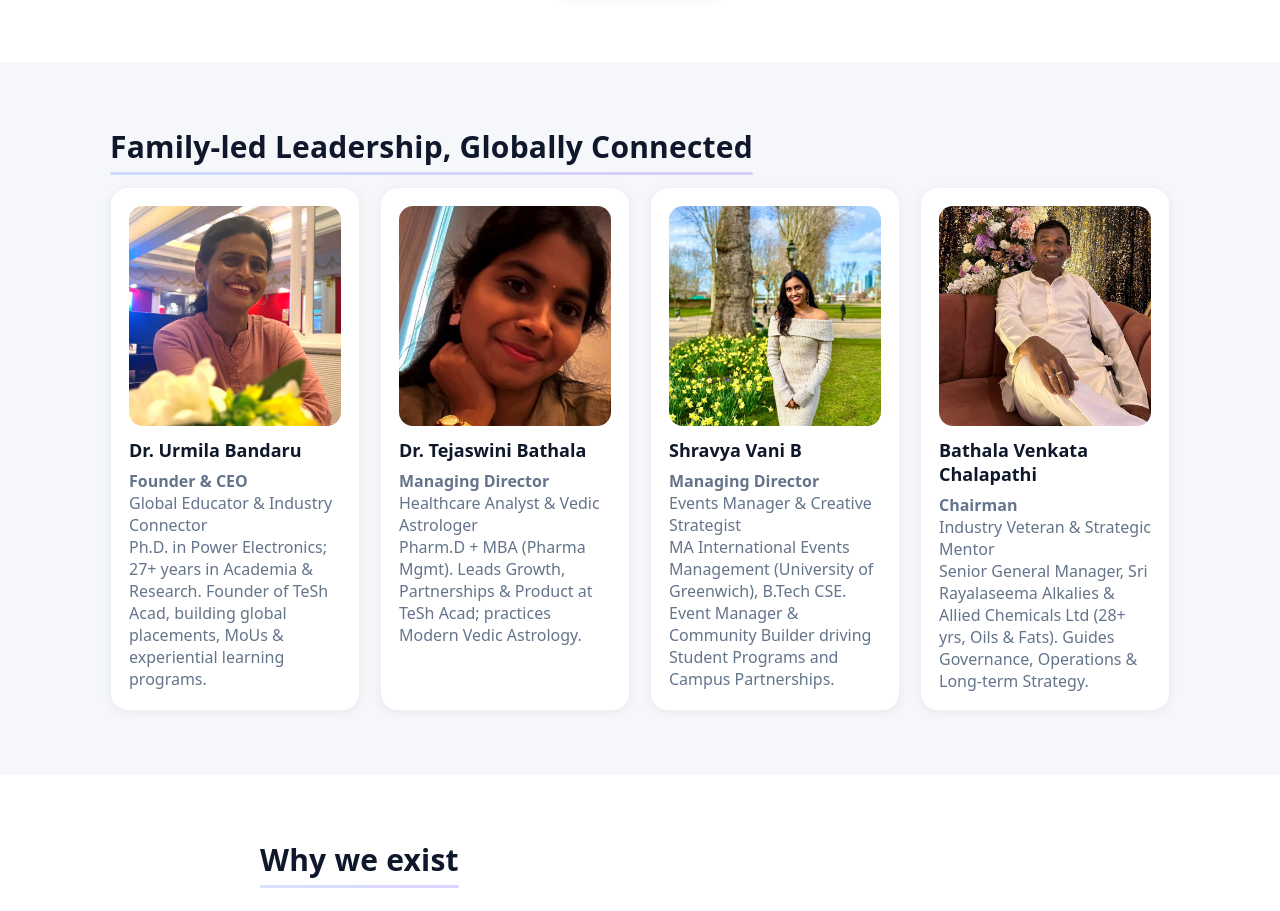
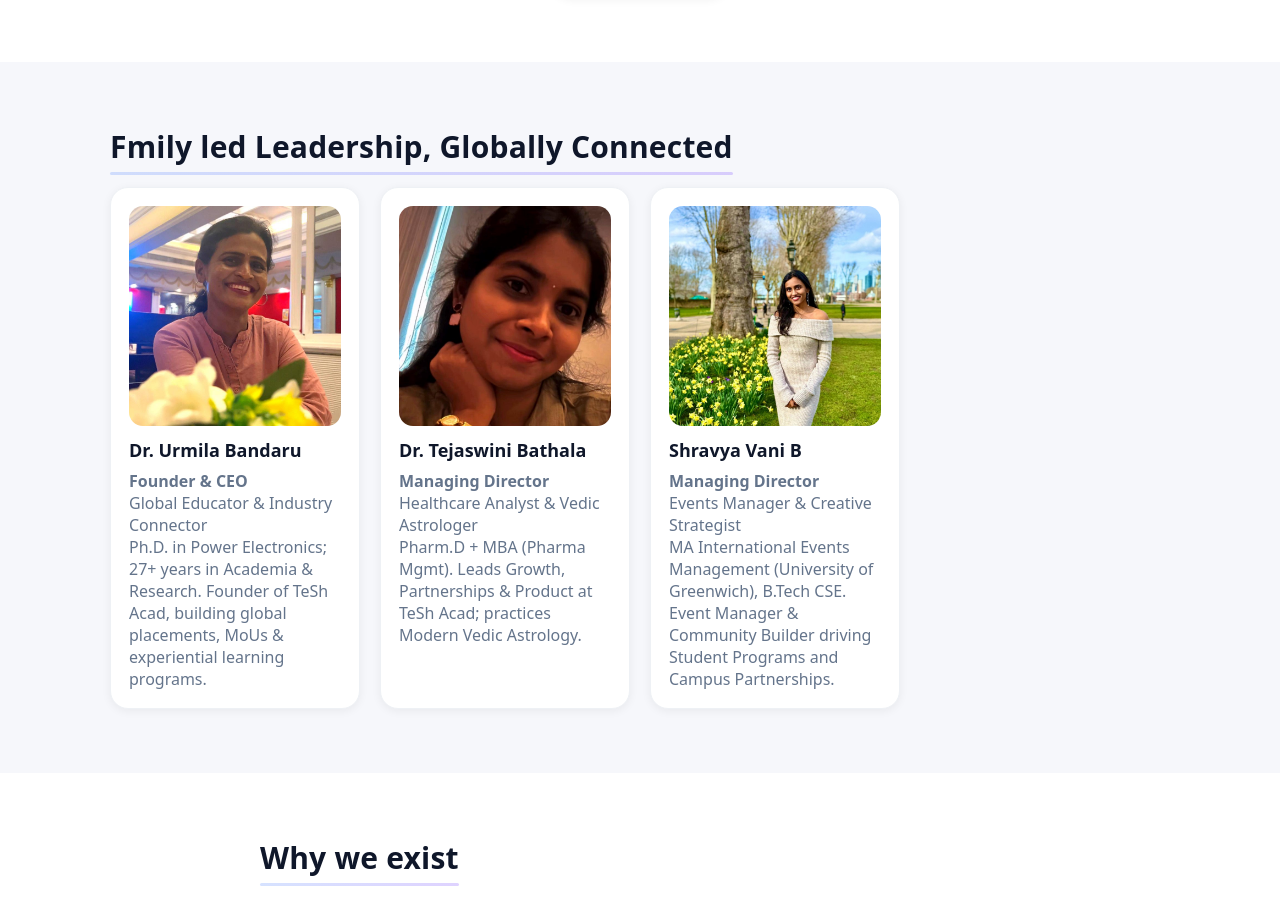
Before and after one commit to DrTejaswiniBathala/tesh-acad, a React (Create React App) app: page / in a window 1280 px wide. Shown: the part 3120-4031 px from the top of the page. Built offline with nearby package versions, Linux system fonts and the light colour scheme.

Commit message:
Update website changes

```diff
--- a/src/App.js
+++ b/src/App.js
@@ -311,7 +311,7 @@ export default function App() {
         {/* ================== Leadership ================== */}
 <section id="leadership" className="section">
   <div className="container">
-    <h2>Family-led Leadership, Globally Connected</h2>
+    <h2>Fmily led Leadership, Globally Connected</h2>
     <div className="grid">
 
       {/* Founder & CEO */}
@@ -341,14 +341,6 @@ export default function App() {
         <p>MA International Events Management (University of Greenwich), B.Tech CSE. Event Manager & Community Builder driving Student Programs and Campus Partnerships.</p>
       </div>
 
-      {/* Chairman */}
-      <div className="card">
-        <img src="/leadership/chalapathi.jpg" alt="Bathala Venkata Chalapathi – Chairman" className="profile-img" />
-        <h3>Bathala Venkata Chalapathi</h3>
-        <p><strong>Chairman</strong></p>
-        <p>Industry Veteran & Strategic Mentor</p>
-        <p>Senior General Manager, Sri Rayalaseema Alkalies & Allied Chemicals Ltd (28+ yrs, Oils & Fats). Guides Governance, Operations & Long-term Strategy.</p>
-      </div>
 
     </div>
   </div>
```
